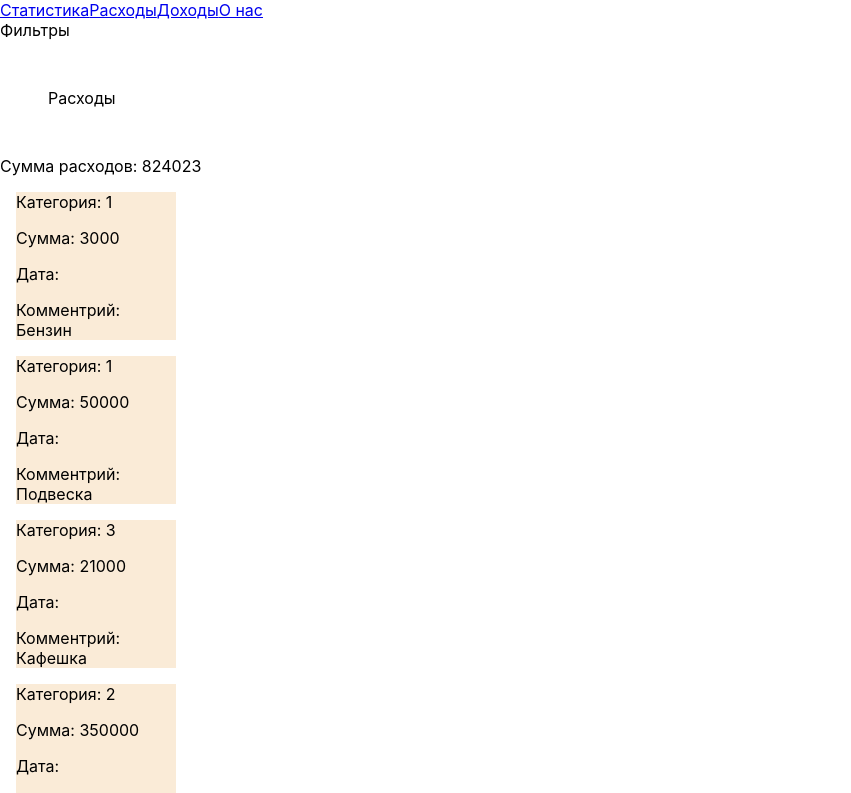
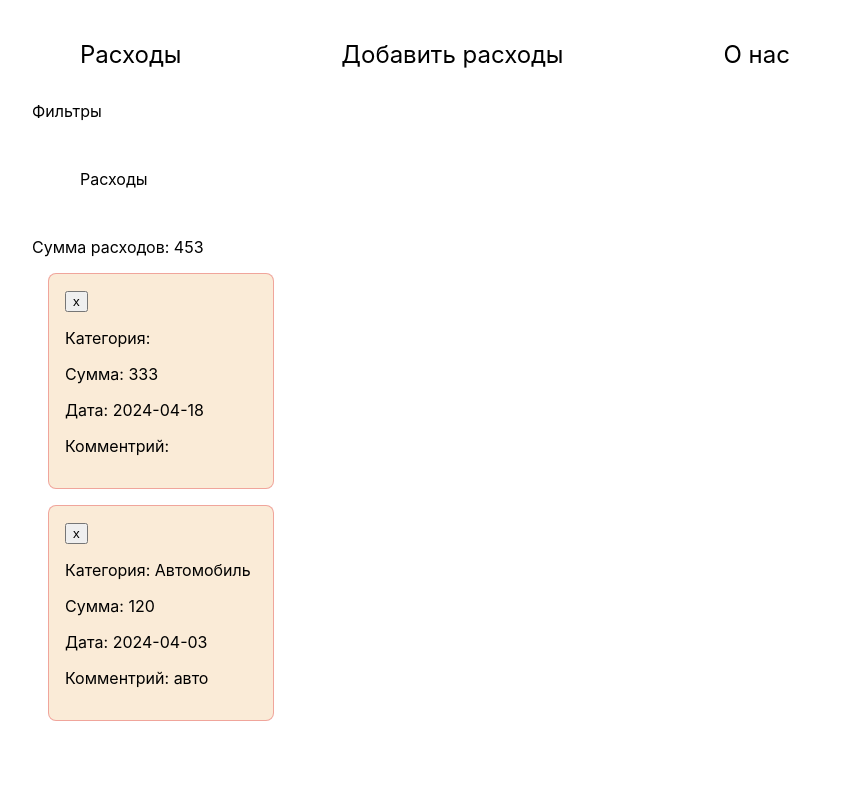
Before and after one commit to kravchenkomarie/my-books, a React (Create React App) app: page /expenses in a window 1280 px wide. Shown: the top 793 px of the page, without its empty margins (0-851 px from the left). Built offline with nearby package versions, Linux system fonts and the light colour scheme; data requests are answered from the project's data file.

Commit message:
add styles and refactor code

```diff
--- a/db.json
+++ b/db.json
@@ -1,42 +1,19 @@
 {
   "expenses": [
     {
-      "id": "1",
-      "price": "3000",
-      "categoryId": "1",
-      "comment": "Бензин"
+      "id": "c8c6",
+      "price": "333",
+      "date": "2024-04-18",
+      "categoryId": "Мода",
+      "comment": ""
     },
     {
-      "id": "2",
-      "price": "50000",
-      "categoryId": "1",
-      "comment": "Подвеска"
-    },
-    {
-      "id": "3",
-      "price": "21000",
-      "categoryId": "3",
-      "comment": "Кафешка"
-    },
-    {
-      "id": "4",
-      "price": "350000",
-      "categoryId": "2",
-      "comment": "Билеты"
-    },
-    {
-      "id": "5",
-      "price": "400000",
-      "categoryId": "2",
-      "comment": "Путевка"
-    },
-
-    {
-      "id": "603a",
-      "price": "23",
-      "date": "2024-03-29",
-      "categoryId": "Автомобиль",
-      "comment": "комм"
+      "id": "bb71",
+      "price": "120",
+      "date": "2024-04-03",
+      "categoryId": 1712169383886,
+      "categoryName": "Автомобиль",
+      "comment": "авто"
     }
   ],
   "category": [
@@ -54,6 +31,10 @@
       "id": "3",
       "name": "Еда",
       "imgUrl": "https://encrypted-tbn0.gstatic.com/images?q=tbn:ANd9GcT_s6W0QB6Dk7DKl_0jmGoqbtB5tK4LA6V3HA&usqp=CAU"
+    },
+    {
+      "id": "4d49",
+      "name": "Мода"
     }
   ]
 }
--- a/src/App.js
+++ b/src/App.js
@@ -13,7 +13,7 @@ export const ModalContext = React.createContext();
 function App() {
   return (
     <>
-      <BrowserRouter>
+      <BrowserRouter className='main'>
         <Header />
         <Routes>
           <Route path='/categories' element={<Categories />}></Route>
--- a/src/components/About/About.js
+++ b/src/components/About/About.js
@@ -1,5 +1,11 @@
 import React from 'react';
+import styles from './styles.module.scss';
 
 export default function About() {
-  return <div>Эта страничка о нашем приложении</div>;
+  return (
+    <div className={styles.about}>
+      Привет! Это страница о нашей команде :) Мы хотим сделать вашу жизнь
+      богаче, поэтому предлагем вести учет финансов! Успехов!
+    </div>
+  );
 }
--- /dev/null
+++ b/src/components/About/styles.module.scss
@@ -0,0 +1,4 @@
+.about {
+  margin: 7rem 5rem;
+  width: 25rem;
+}
--- a/src/components/Categories/Categories.js
+++ b/src/components/Categories/Categories.js
@@ -3,6 +3,7 @@ import { getCategory } from '../../data/categories';
 import AddCategoryModal from '../Modals/AddCategoryModal';
 import styles from './styles.module.scss';
 import AddExpensesModal from '../Modals/AddExpensesModal';
+import { PlusIcon } from './PlusIcon';
 
 export default function Categories() {
   const [categories, setCategories] = useState([]);
@@ -48,8 +49,7 @@ export default function Categories() {
 
   return (
     <>
-      <div>Выберите категорию</div>
-      <div>
+      <div className={styles.categories}>
         {categories.map((el) => (
           <div
             key={el.id}
@@ -76,7 +76,10 @@ export default function Categories() {
         )}
 
         {!isCategoryModalOpen && (
-          <button onClick={openCategoryModal}>Добавить категорию</button>
+          <button className={styles.button} onClick={openCategoryModal}>
+            <PlusIcon />
+            Добавить категорию
+          </button>
         )}
       </div>
     </>
--- /dev/null
+++ b/src/components/Categories/PlusIcon.js
@@ -0,0 +1,33 @@
+export const PlusIcon = () => {
+  return (
+    <svg
+      width='20px'
+      height='20px'
+      viewBox='0 0 32 32'
+      version='1.1'
+      xmlns='http://www.w3.org/2000/svg'
+    >
+      <title>plus-circle</title>
+      <desc>Created with Sketch Beta.</desc>
+      <defs></defs>
+      <g
+        id='Page-1'
+        stroke='none'
+        stroke-width='1'
+        fill='none'
+        fill-rule='evenodd'
+      >
+        <g
+          id='Icon-Set'
+          transform='translate(-464.000000, -1087.000000)'
+          fill='#000000'
+        >
+          <path
+            d='M480,1117 C472.268,1117 466,1110.73 466,1103 C466,1095.27 472.268,1089 480,1089 C487.732,1089 494,1095.27 494,1103 C494,1110.73 487.732,1117 480,1117 L480,1117 Z M480,1087 C471.163,1087 464,1094.16 464,1103 C464,1111.84 471.163,1119 480,1119 C488.837,1119 496,1111.84 496,1103 C496,1094.16 488.837,1087 480,1087 L480,1087 Z M486,1102 L481,1102 L481,1097 C481,1096.45 480.553,1096 480,1096 C479.447,1096 479,1096.45 479,1097 L479,1102 L474,1102 C473.447,1102 473,1102.45 473,1103 C473,1103.55 473.447,1104 474,1104 L479,1104 L479,1109 C479,1109.55 479.447,1110 480,1110 C480.553,1110 481,1109.55 481,1109 L481,1104 L486,1104 C486.553,1104 487,1103.55 487,1103 C487,1102.45 486.553,1102 486,1102 L486,1102 Z'
+            id='plus-circle'
+          ></path>
+        </g>
+      </g>
+    </svg>
+  );
+};
--- a/src/components/Categories/styles.module.scss
+++ b/src/components/Categories/styles.module.scss
@@ -1,4 +1,27 @@
 .image {
-    height: 5rem;
-    width: 5rem;
+  height: 5rem;
+  width: 5rem;
 }
+
+.categories {
+  display: flex;
+  flex-wrap: wrap;
+  margin: 3rem 4rem;
+}
+
+.card {
+  border-radius: 1rem;
+  border: 1px solid rgb(198, 224, 191);
+  margin: 1rem;
+  padding: 1rem;
+  width: 9rem;
+}
+
+.button {
+  align-items: center;
+  background-color: transparent;
+  border: none;
+  display: flex;
+  justify-content: space-between;
+  width: 10.5rem;
+}
--- a/src/components/Expenses/Expenses.js
+++ b/src/components/Expenses/Expenses.js
@@ -1,4 +1,5 @@
 import React, { useState, useEffect } from 'react';
+import axios from 'axios';
 import styles from './styles.module.scss';
 import { getExpenses } from '../../data/expenses';
 
@@ -20,14 +21,27 @@ export default function Expences() {
     setSumExpenses(total);
   }, [expenses]);
 
+  const handleDeleteExpense = (id) => {
+    axios
+      .delete(`http://localhost:3000/expenses/${id}`)
+      .then(() => {
+        const updatedExpenses = expenses.filter((el) => el.id !== id);
+        setExpenses(updatedExpenses);
+      })
+      .catch((error) => {
+        console.error(error);
+      });
+  };
+
   return (
-    <div>
+    <div className={styles.expenses}>
       <div>Фильтры</div>
       <div className={styles.title}>Расходы</div>
       <div>Сумма расходов: {sumExpenses}</div>
       {expenses.map((el) => (
         <div key={el.id} className={styles.card}>
-          <p>Категория: {el.categoryId}</p>
+          <button onClick={() => handleDeleteExpense(el.id)}>x</button>
+          <p>Категория: {el.categoryName}</p>
           <p>Сумма: {el.price}</p>
           <p>Дата: {el.date}</p>
           <p>Комментрий: {el.comment}</p>
--- a/src/components/Expenses/styles.module.scss
+++ b/src/components/Expenses/styles.module.scss
@@ -1,9 +1,16 @@
+.expenses {
+  margin: 2rem;
+}
+
 .title {
-    margin: 3rem;
+  margin: 3rem;
 }
 
 .card {
-    width: 10rem;
-    background-color: antiquewhite;
-    margin: 1rem;
+  width: 12rem;
+  background-color: antiquewhite;
+  border: 1px solid rgba(232, 96, 96, 0.5);
+  border-radius: 0.5rem;
+  margin: 1rem;
+  padding: 1rem;
 }
--- a/src/components/Header/Header.js
+++ b/src/components/Header/Header.js
@@ -1,8 +1,9 @@
 import React, { useEffect } from 'react';
 import { Link, useLocation, useNavigate } from 'react-router-dom';
+import styles from './styles.module.scss';
 
 export default function Header() {
-  const navigate = useNavigate();
+  // const navigate = useNavigate();
   const location = useLocation();
 
   useEffect(() => {
@@ -10,14 +11,16 @@ export default function Header() {
   }, [location]);
 
   return (
-    <div>
-      <Link to='/expenses'>Статистика</Link>
-      <Link to='/categories'>Расходы</Link>
-      <Link>Доходы</Link>
-      {/* <Link to='/categories'>Категории</Link> */}
-      <Link to='/about'>О нас</Link>
-      {/* <button onClick={() => navigate('/')}>Главная</button>
-      <button onClick={() => navigate(-1)}>Назад</button> */}
+    <div className={styles.header}>
+      <Link className={styles.headerLink} to='/expenses'>
+        Расходы
+      </Link>
+      <Link className={styles.headerLink} to='/categories'>
+        Добавить расходы
+      </Link>
+      <Link className={styles.headerLink} to='/about'>
+        О нас
+      </Link>
     </div>
   );
 }
--- /dev/null
+++ b/src/components/Header/styles.module.scss
@@ -0,0 +1,10 @@
+.header {
+  margin-top: 2.5rem;
+}
+
+.headerLink {
+  color: black;
+  text-decoration: none;
+  margin: 5rem;
+  font-size: 1.5rem;
+}
--- a/src/data/expenses.js
+++ b/src/data/expenses.js
@@ -11,12 +11,13 @@ export const addExpense = async (
   price,
   date,
   comment,
-  selectedCategoryName,
+  selectedCategoryName
 ) => {
   const response = await axios.post('http://localhost:3000/expenses', {
     price: price,
     date: date,
-    categoryId: selectedCategoryName,
+    categoryId: Date.now(),
+    categoryName: selectedCategoryName,
     comment: comment,
   });
   return response;
```
